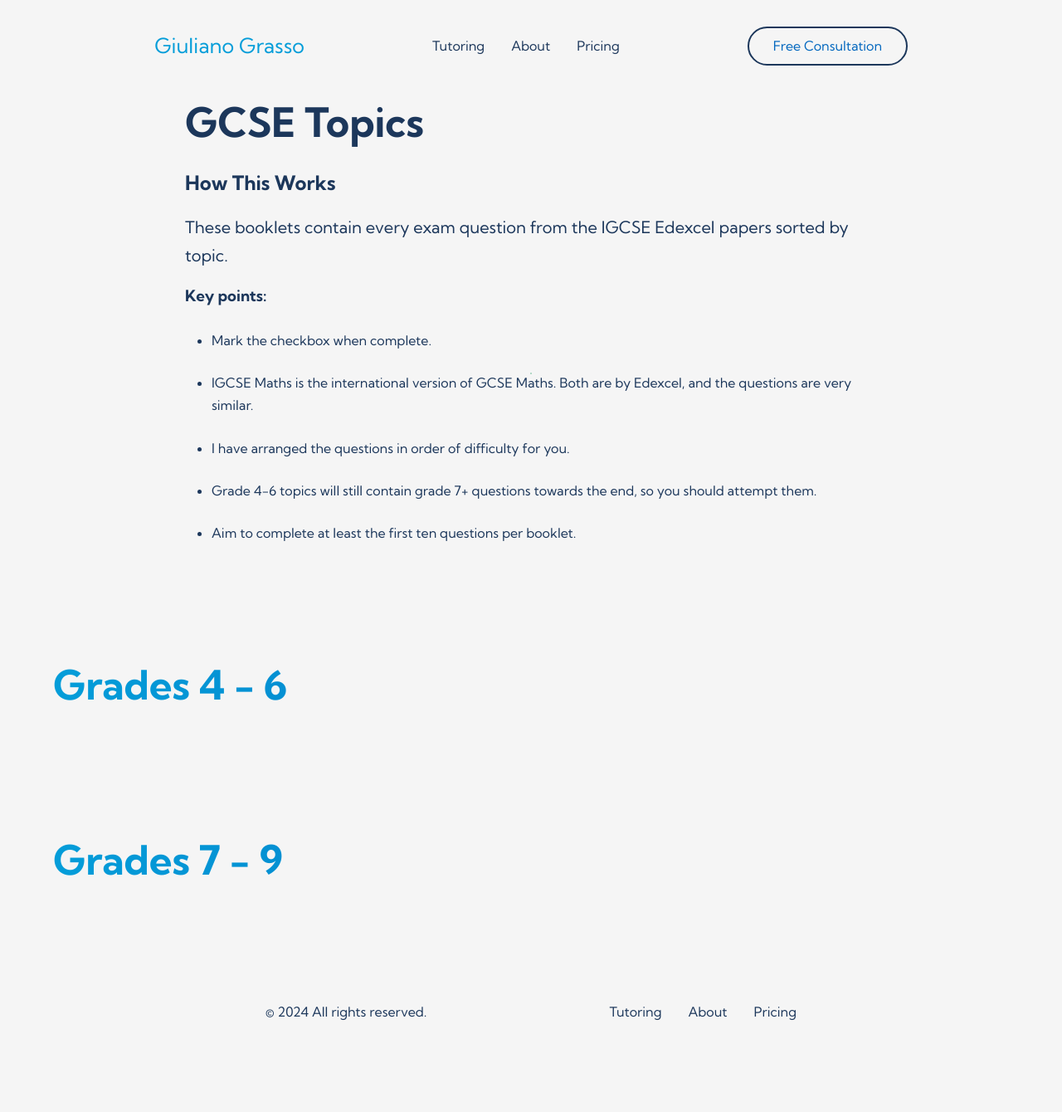
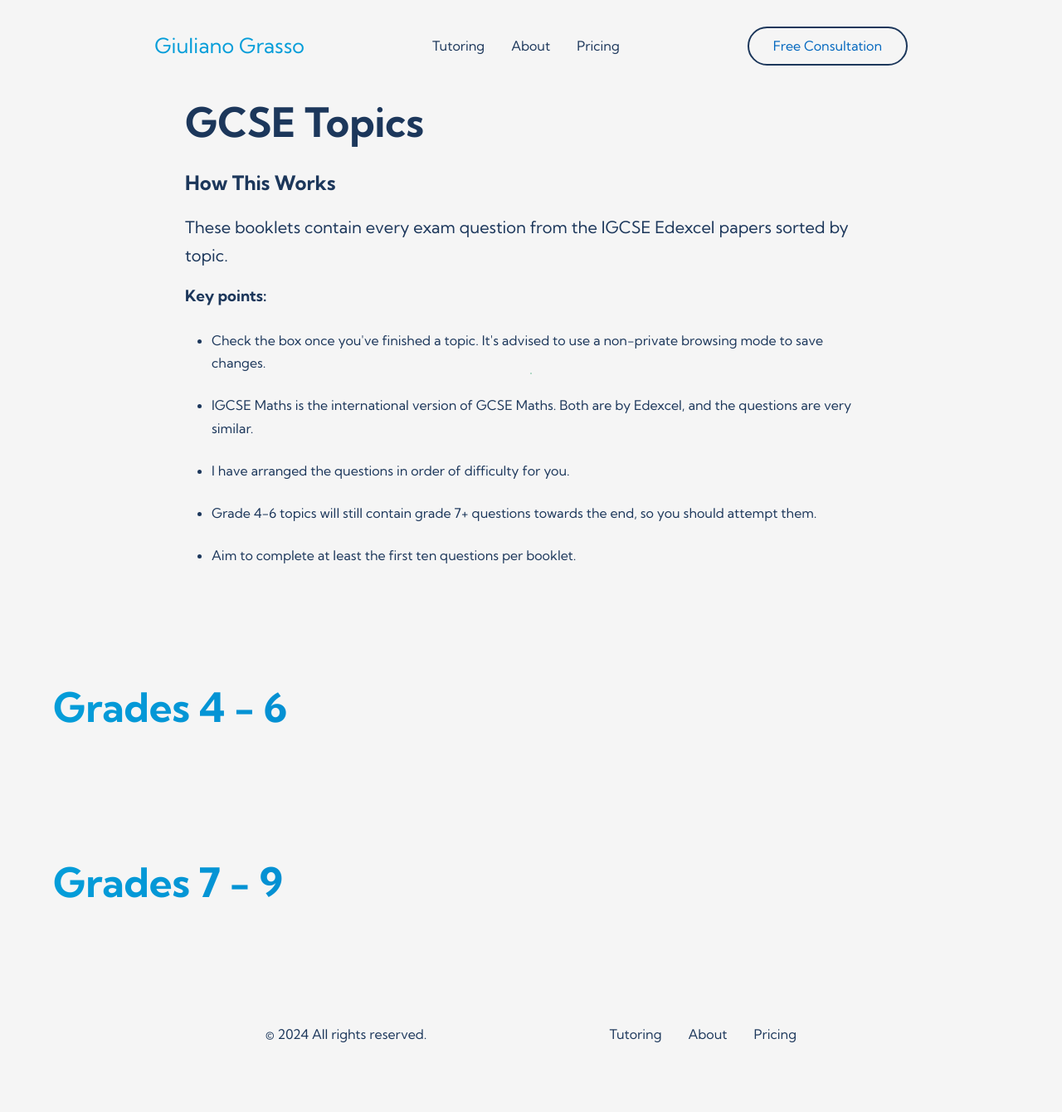
Before and after one commit to GG1982/Jekyll-ggmaths, a Jekyll site: the page built from pages/gcse-topics.html, in a window 1280 px wide. Shown: the whole page at 83% size. Built offline with Jekyll 4.4.1, drawn with Linux system fonts in a browser that asks for light colours; before the commit the page ends 1313 px from its top, so only the background shows below that.

Commit message:
add instructions

```diff
--- a/_sass/gcse.scss
+++ b/_sass/gcse.scss
@@ -150,4 +150,4 @@
 // GCSE Topics
 .topics li > input {
     margin-inline: 0 10px;
-  }
+}
--- a/pages/gcse-topics.html
+++ b/pages/gcse-topics.html
@@ -14,7 +14,7 @@ custom_css: secondary
         </p>
         <ul class="key-points">
             <h3>Key points:</h3>
-            <li class="font--1">Mark the checkbox when complete.</li>
+            <li class="font--1">Check the box once you've finished a topic. It's advised to use a non-private browsing mode to save changes.</li>
             <li class="font--1">IGCSE Maths is the international version of GCSE Maths. Both are by Edexcel, and the questions are very similar.</li>
             <li class="font--1">I have arranged the questions in order of difficulty for you.</li>
             <li class="font--1">Grade 4-6 topics will still contain grade 7+ questions towards the end, so you should attempt them.</li>
```
Also changed, not shown: 1 other file.
